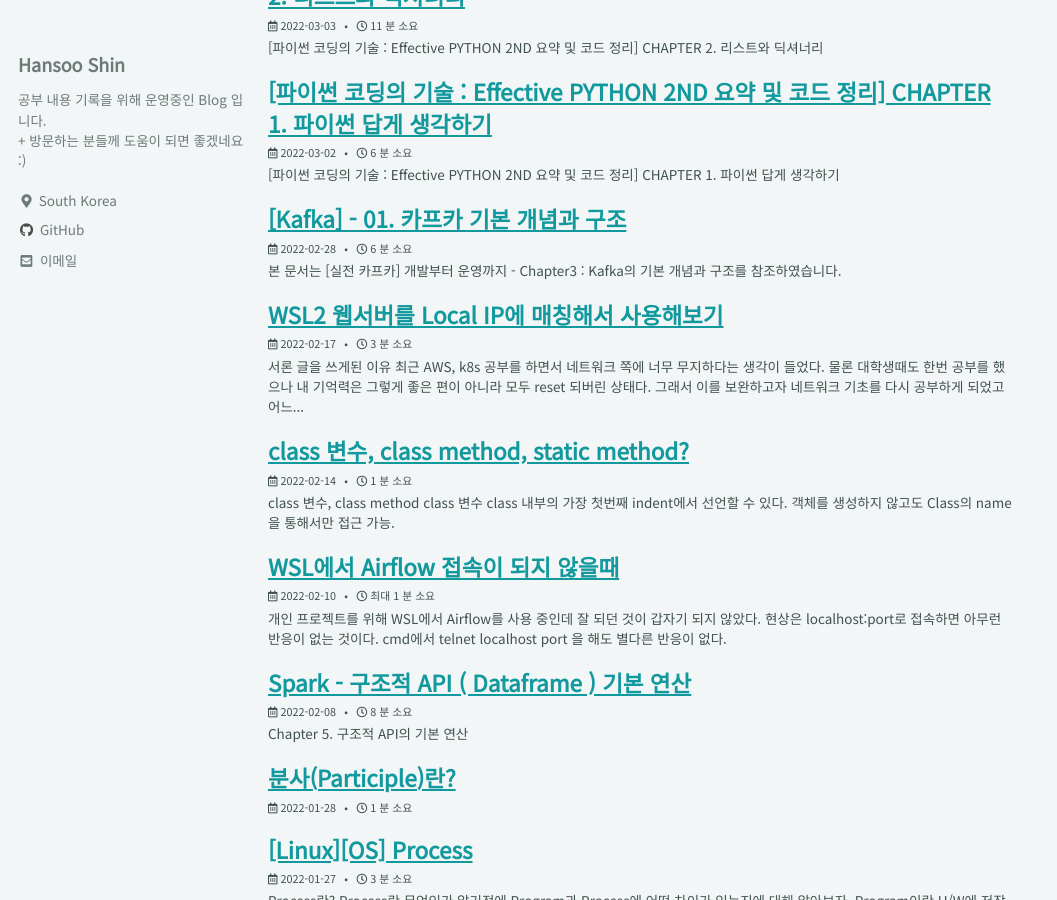
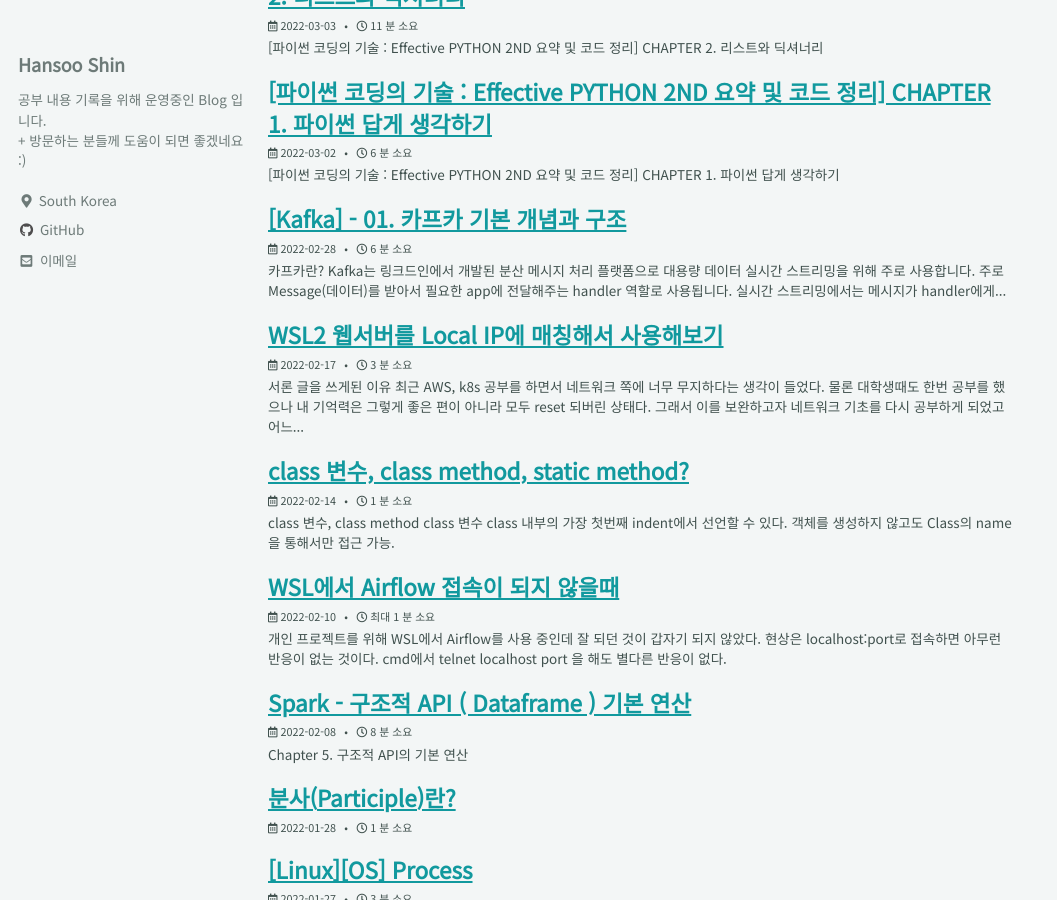
Before and after one commit to dlgldgldgld/dlgldgldgld.github.io, a Jekyll site: the page built from _pages/year-archive.md, in a window 1280 px wide and 900 px high, scrolled down 1723 px. Shown: the whole window, without its empty margins (0-1057 px from the left). Built offline with Jekyll 4.4.1, drawn with Linux system fonts in a browser that asks for light colours; cached includes are drawn as plain includes.

Commit message:
error 수정

```diff
--- a/_posts/Kafka/2022-02-28-KafkaBasic.md
+++ b/_posts/Kafka/2022-02-28-KafkaBasic.md
@@ -4,8 +4,6 @@ title:  "[Kafka] - 01. 카프카 기본 개념과 구조"
 category: Kafka
 tag: Kafka
 ---
-
-본 문서는 [실전 카프카] 개발부터 운영까지 - Chapter3 : Kafka의 기본 개념과 구조를 참조하였습니다.
 
 # 카프카란?
 - Kafka는 링크드인에서 개발된 분산 메시지 처리 플랫폼으로 **대용량 데이터 실시간 스트리밍**을 위해 주로 사용합니다.
@@ -148,3 +146,8 @@ tag: Kafka
 
 이처럼 카프카의 기본 컨셉 및 여러 특성에 대해서 정리를 해보았습니다. 메시징 드리븐 아키텍쳐와 분산시스템으로 확장성을 자유롭게 조절을 할 수 있는 것이 참 인상적이였는데요, 다시 한번 디자인 패턴이 참 중요하구나라고 느끼지 않을수가 없었습니다. 다음장부터는 카프카 브로커, 프로듀셔, 컨슈머 순으로 자세하게 알아보도록 하겠습니다.
 감사합니다 😃
+
+<br>
+
+# 참고자료
+- 《실전 카프카 개발부터 운영까지》- 고승범 지음
--- a/_posts/Kafka/2022-03-22-kafka-detail-impl.md
+++ b/_posts/Kafka/2022-03-22-kafka-detail-impl.md
@@ -12,7 +12,6 @@ tag: Kafka
 
 오늘은 **"카프카의 내부 동작 원리와 구현"** 이라는 주제로 카프카에 대해 좀 더 알아보도록 하겠습니다.
 
-<br>
 ----
 <br>
 
@@ -250,3 +249,8 @@ Follower가 복구되자마자 message2가 삭제되고 **Leader도 Down 되었
 개인적으로 카프카 개발자들이 예상치 못한 케이스를 발견해서 에러를 만들어보고 싶은 욕구가 생깁니다.
 
 다음 글에서는 프로듀서에 대해서 정리해보도록 하겠습니다. 😃
+
+<br>
+
+# 참고자료
+- 《실전 카프카 개발부터 운영까지》- 고승범 지음
```
